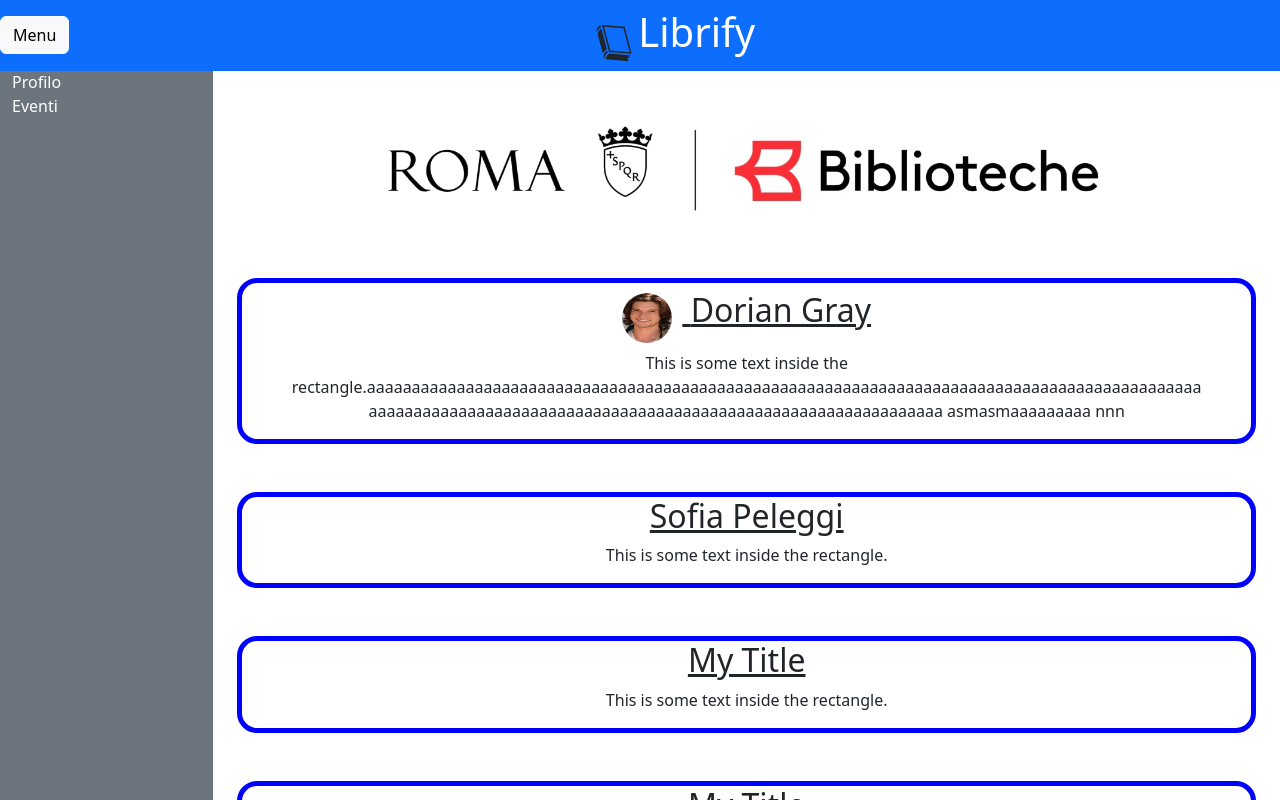
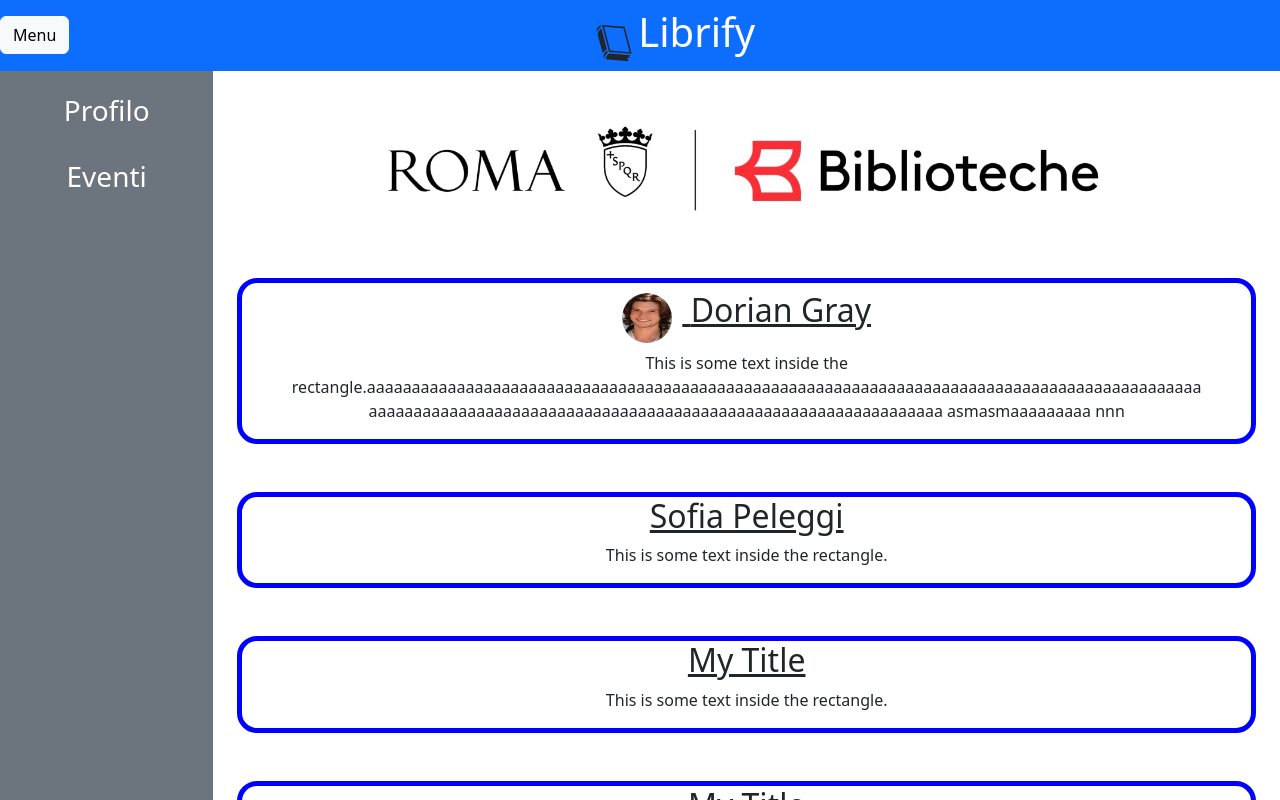
Before and after one commit to lucaferraroo00/librify_public, a React (Create React App) app: page / in a window 1280 px wide. Both pictures are taken after a click on the button "Menu". Shown: the top 800 px of the page. Built offline with nearby package versions, Linux system fonts and the light colour scheme.

Commit message:
add routers

```diff
--- a/package.json
+++ b/package.json
@@ -13,6 +13,7 @@
     "react-burger-menu": "^3.0.9",
     "react-dom": "^18.3.1",
     "react-icons": "^5.3.0",
+    "react-router-dom": "^6.27.0",
     "react-scripts": "5.0.1",
     "web-vitals": "^2.1.4"
   },
--- a/src/App.js
+++ b/src/App.js
@@ -5,15 +5,25 @@
 import {HomePage} from './components/homepage.js'
 import {MyNavbar} from './components/navbar.js'
 import 'bootstrap/dist/css/bootstrap.min.css';
-
+import { BrowserRouter as Router, Routes, Route, useNavigate, Navigate} from 'react-router-dom';
 
 function App() {
+  return (
+    <Router>
+      <App2 />
+    </Router>
+  )
+}
+
+function App2() {
 
 
   return (
     <>
-
-    <HomePage></HomePage>
+    <Routes>
+    <Route path= "/" element  = {<HomePage/>} />
+    <Route path= '/pofilo' element  = {<HomePage/>} />
+    </Routes>
     </>
   );
 }
--- a/src/components/homepage.js
+++ b/src/components/homepage.js
@@ -10,13 +10,21 @@
 import { Navbar } from 'react-bootstrap';
 import Button from 'react-bootstrap/Button';
 import { GiBlackBook } from "react-icons/gi";
+import { BrowserRouter as Router, Routes, Route, useNavigate, Navigate} from 'react-router-dom';
+
 
 
 function HomePage(props) {
   const [activeMenu, setActiveMenu] = useState(false);
 
+  const navigate = useNavigate();
+
+
   const handleClickMenu = () => setActiveMenu(prevState => !prevState);
 
+  const handleNavigate = () => {
+    navigate('/profilo')
+  }
 
   return (
     <>
@@ -32,11 +40,13 @@
       <Row>
         {activeMenu && (
           <Col className="bg-secondary text-white">
-            <Row>
-              <Col>Profilo</Col> {/* Wrapped in a Col for proper structure */}
+            <Row
+            style={{ cursor: 'pointer' }}
+            onClick={handleNavigate} >
+              <Col className="d-flex justify-content-center  pt-4"> <h3>Profilo</h3></Col>
             </Row>
             <Row>
-              <Col>Eventi</Col> {/* Wrapped in a Col for proper structure */}
+            <Col className="d-flex justify-content-center  pt-4"> <h3>Eventi</h3></Col>
             </Row>
           </Col>
         )}
```
Also changed, not shown: src/components/mysidebar.js (deleted, +0 -18 lines), src/components/profilo.js (added, +15 -0 lines), 1 other file (tests, documents, lock files or other folders).
